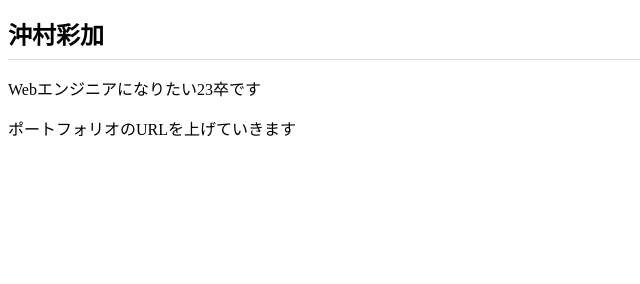
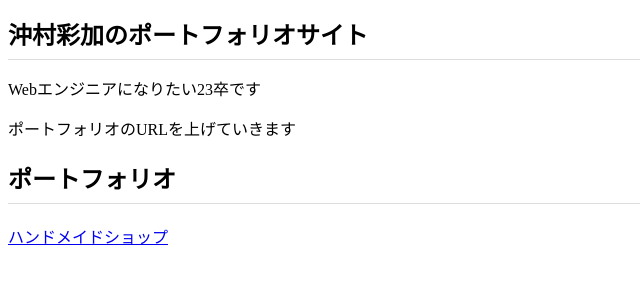
Before and after one commit to ayaka18okimura/ayaka18okimura.github.io, a plain HTML site: page index.html in a window 1280 px wide. Shown: the whole page, without its empty margins (0-640 px from the left). Drawn offline with Linux system fonts and the light colour scheme.

Commit message:
Add files via upload

```diff
--- a/index.html
+++ b/index.html
@@ -6,8 +6,16 @@
     <link rel="stylesheet" href="css/styles.css">
   </head>
 <body>
-  <h1>沖村彩加</h1>
+  <h1>沖村彩加のポートフォリオサイト</h1>
   <p>Webエンジニアになりたい23卒です</p>
   <p>ポートフォリオのURLを上げていきます</p>
+
+  <section class="container">
+    <h1>ポートフォリオ</h1>
+    <a href="https://ayaka18okimura.github.io/myawe0514/" target="_blank">ハンドメイドショップ</a>
+
+  </section>
+
+
 </body>
 </html>
```
Also changed, not shown: css/styles.css (line endings or trailing spaces).
